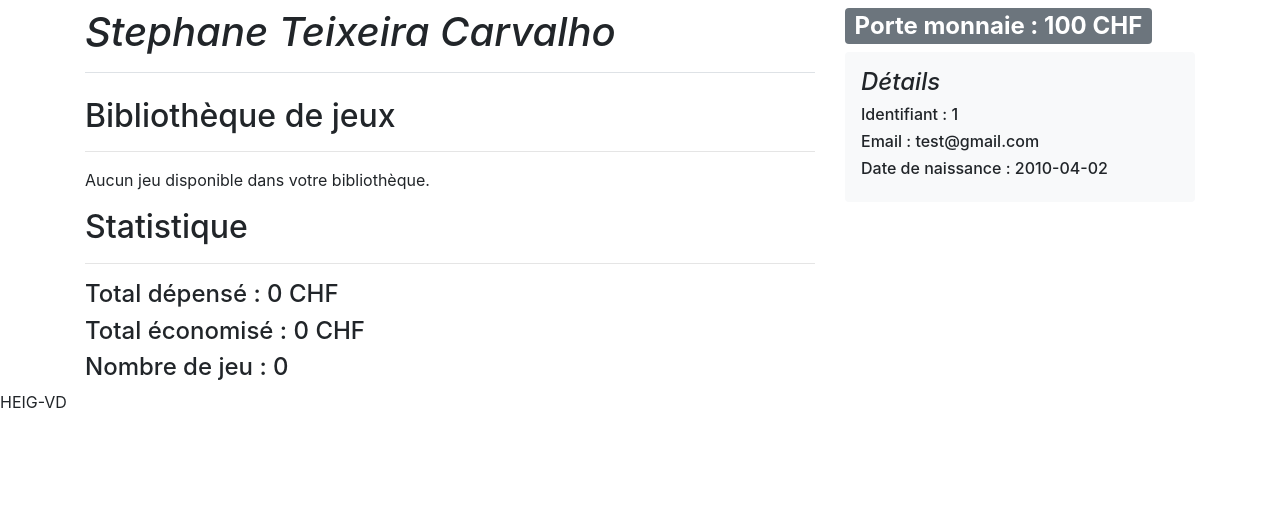
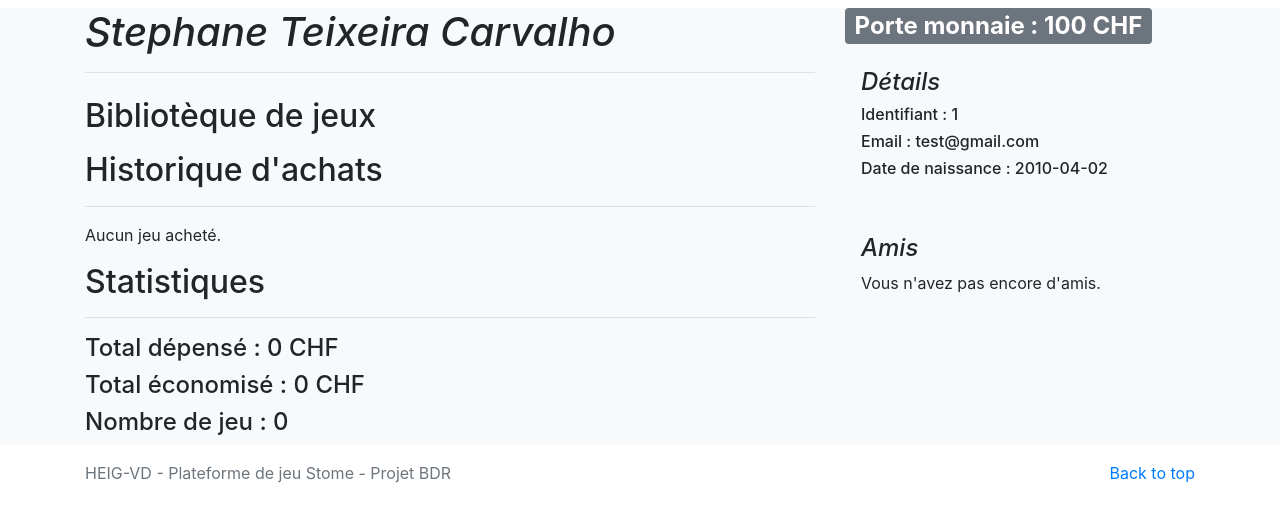
Before and after one commit to BecaudA/BDR_mini_projet, a PHP site: page /1 in a window 1280 px wide. Shown: the part 94-616 px from the top of the page. Run offline with PHP 8.4, Linux system fonts and the light colour scheme; data comes from the database, SQL or seed files in the repository.

Commit message:
modification de l'historique des comptes et ajout de l'affichage des amis sur la page d'un compte

```diff
--- a/controllers/ControllerCompte.php
+++ b/controllers/ControllerCompte.php
@@ -5,20 +5,23 @@ class ControllerCompte
 {
     private $_compteManager;
     private $_view;
+    private $_listComptes = array();
 
     public function __construct($url) {
         if (isset($url) && count($url) > 1) {
             throw new Exception('Page introuvable');
         } else {
+            $this->_compteManager = new CompteManager();
+            $this->_listComptes = $this->_compteManager->getComptes();
             $this->showDetailsCompte($url);
         }
     }
 
     private function showDetailsCompte($id) {
-        $this->_compteManager = new CompteManager();
+
         $comptes = $this->_compteManager->getCompte($id);
 
         $this->_view = new View('Compte');
-        $this->_view->generate(array('comptes' => $comptes));
+        $this->_view->generate(array('comptes' => $comptes, 'listComptes' => $this->_listComptes));
     }
 }
--- a/models/Compte.php
+++ b/models/Compte.php
@@ -8,6 +8,7 @@ class Compte {
 	private $_porteMonnaie;
 	private $_dateNaissance;
 	private $_achats = array();
+	private $_listAmis = array();
 
 	// constructeur
 	public function __construct(array $data) {
@@ -70,4 +71,7 @@ class Compte {
     public function achats() {
 	    return $this->_achats;
     }
+    public function listeAmis() {
+	    return $this->_listAmis;
+    }
 }
--- a/views/template.php
+++ b/views/template.php
@@ -50,15 +50,21 @@
             </div>
         </div>
     </header>
+    <div class="bg-light">
     <?= $content ?>
+    </div>
 
     <!-- Dépendances pour bootstrap -->
     <script src="https://code.jquery.com/jquery-3.3.1.slim.min.js" integrity="sha384-q8i/X+965DzO0rT7abK41JStQIAqVgRVzpbzo5smXKp4YfRvH+8abtTE1Pi6jizo" crossorigin="anonymous"></script>
     <script src="https://cdnjs.cloudflare.com/ajax/libs/popper.js/1.14.7/umd/popper.min.js" integrity="sha384-UO2eT0CpHqdSJQ6hJty5KVphtPhzWj9WO1clHTMGa3JDZwrnQq4sF86dIHNDz0W1" crossorigin="anonymous"></script>
     <script src="https://stackpath.bootstrapcdn.com/bootstrap/4.3.1/js/bootstrap.min.js" integrity="sha384-JjSmVgyd0p3pXB1rRibZUAYoIIy6OrQ6VrjIEaFf/nJGzIxFDsf4x0xIM+B07jRM" crossorigin="anonymous"></script>
 
-    <footer>
-        HEIG-VD
+    <footer class="text-muted pt-3 pb-2">
+        <div class="container">
+            <p class="float-right">
+                <a href="#">Back to top</a>
+            </p>
+            <p>HEIG-VD - Plateforme de jeu Stome - Projet BDR</p>
+        </div>
     </footer>
-
 </html>
--- a/views/viewCompte.php
+++ b/views/viewCompte.php
@@ -6,6 +6,7 @@ $email           = $comptes[0]->email();
 $portMonnaie     = $comptes[0]->porteMonnaie();
 $dateNaissance   = $comptes[0]->dateNaissance();
 $achats          = $comptes[0]->achats();
+$amis            = $comptes[0]->listeAmis();
 $total_depense   = 0;
 $total_economise = 0;
 $nb_jeu          = 0;
@@ -18,7 +19,10 @@ $nb_jeu          = 0;
                 <?= $prenom." ".$nom?>
             </h1>
             <div class="blog-post">
-                <h2 class="blog-post-title mb-3">Bibliothèque de jeux</h2>
+                <h2 class="blog-post-title mb-3">Bibliotèque de jeux</h2>
+            </div>
+            <div class="blog-post">
+                <h2 class="blog-post-title mb-3">Historique d'achats</h2>
                 <?php if(!empty($achats)): ?>
                 <table class="table table-hover table-striped">
                     <thead>
@@ -27,9 +31,11 @@ $nb_jeu          = 0;
                         <th scope="col">Date d'achat</th>
                         <th scope="col">Prix</th>
                         <th scope="col">Promotion</th>
+                        <th scope="col">Achat pour ami</th>
                     </tr>
                     </thead>
                     <tbody>
+
                     <?php
                     foreach ($achats as $achat):
                     $achat_id = $achat['id'];
@@ -38,6 +44,11 @@ $nb_jeu          = 0;
                     $achat_prixFinal = $achat['prixFinal'];
                     $achat_promotion = $achat['promotion'];
                     $achat_date = $achat['date'];
+                    $achat_idAmi = $achat['idAmi'];
+                    $achat_nomAmi = "";
+                    if ($achat_idAmi != null) {
+                        $achat_nomAmi = $listComptes[$achat_idAmi - 1]->prenom()." ".$listComptes[$achat_idAmi - 1]->nom();
+                    }
                     $total_depense += $achat_prixFinal;
                     $total_economise += $achat_prixInitial -$achat_prixFinal;
                     $nb_jeu += 1;
@@ -61,18 +72,25 @@ $nb_jeu          = 0;
                             aucune
                             <?php endif; ?>
                             </td>
+                            <td>
+                                <?php if($achat_idAmi != null): ?>
+                                    <a href="<?= $achat_idAmi ?>"><?= $achat_nomAmi; ?></a>
+                                <?php else: ?>
+                                    -
+                                <?php endif; ?>
+                            </td>
                         </tr>
                     <?php endforeach; ?>
                     </tbody>
                 </table>
                 <?php else: ?>
                 <hr>
-                    Aucun jeu disponible  dans votre bibliothèque.
+                    Aucun jeu acheté.
                 <div class="mb-3"></div>
                 <?php endif; ?>
             </div>
             <div class="blog-post">
-                <h2 class="blog-post-title">Statistique</h2>
+                <h2 class="blog-post-title">Statistiques</h2>
                 <hr>
                 <h4>Total dépensé : <?= $total_depense; ?> CHF</h4>
                 <h4>Total économisé : <?= $total_economise; ?> CHF</h4>
@@ -82,7 +100,7 @@ $nb_jeu          = 0;
 
         <aside class="col-md-4 blog-sidebar">
             <h2><span class="badge badge-secondary">Porte monnaie : <?= $portMonnaie; ?> CHF</span></h2>
-            <div class="p-3 mb-3 bg-light rounded">
+            <div class="p-3 mb-3">
                 <h4 class="font-italic">Détails</h4>
                     <h6>
                         Identifiant : <?= $id; ?>
@@ -94,6 +112,17 @@ $nb_jeu          = 0;
                         Date de naissance : <?= $dateNaissance; ?>
                     </h6>
             </div>
+            <div class="p-3 mb-3">
+                <h4 class="font-italic">Amis</h4>
+                <?php if(!empty($amis)):
+                    foreach ($amis as $ami) {
+                        ?>
+                    <h6><?= $listComptes[$ami - 1]->prenom()." ".$listComptes[$ami - 1]->nom();; ?></h6>
+                <?php    }
+                else: ?>
+                    Vous n'avez pas encore d'amis.
+                <?php endif; ?>
+            </div>
         </aside>
 
     </div>
```
